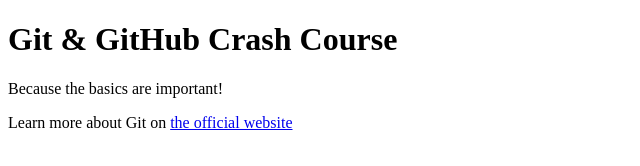
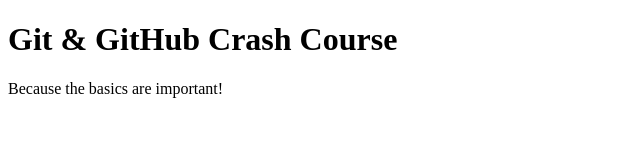
Before and after one commit to Dani-Gordon/github-refresher, a plain HTML site: page index.html in a window 1280 px wide. Shown: the whole page, without its empty margins (0-640 px from the left). Drawn offline with Linux system fonts and the light colour scheme.

Commit message:
Revert "added link to Git docs"
This reverts commit 547f8ef20e309d23d8a3b41f71ce92ea1c7f4da0.

```diff
--- a/index.html
+++ b/index.html
@@ -9,6 +9,5 @@
   <body>
     <h1>Git & GitHub Crash Course</h1>
     <p>Because the basics are important!</p>
-    <p>Learn more about Git on <a href="https://git-scm.com/book/env/vs">the official website</a></p>
   </body>
 </html>
```
